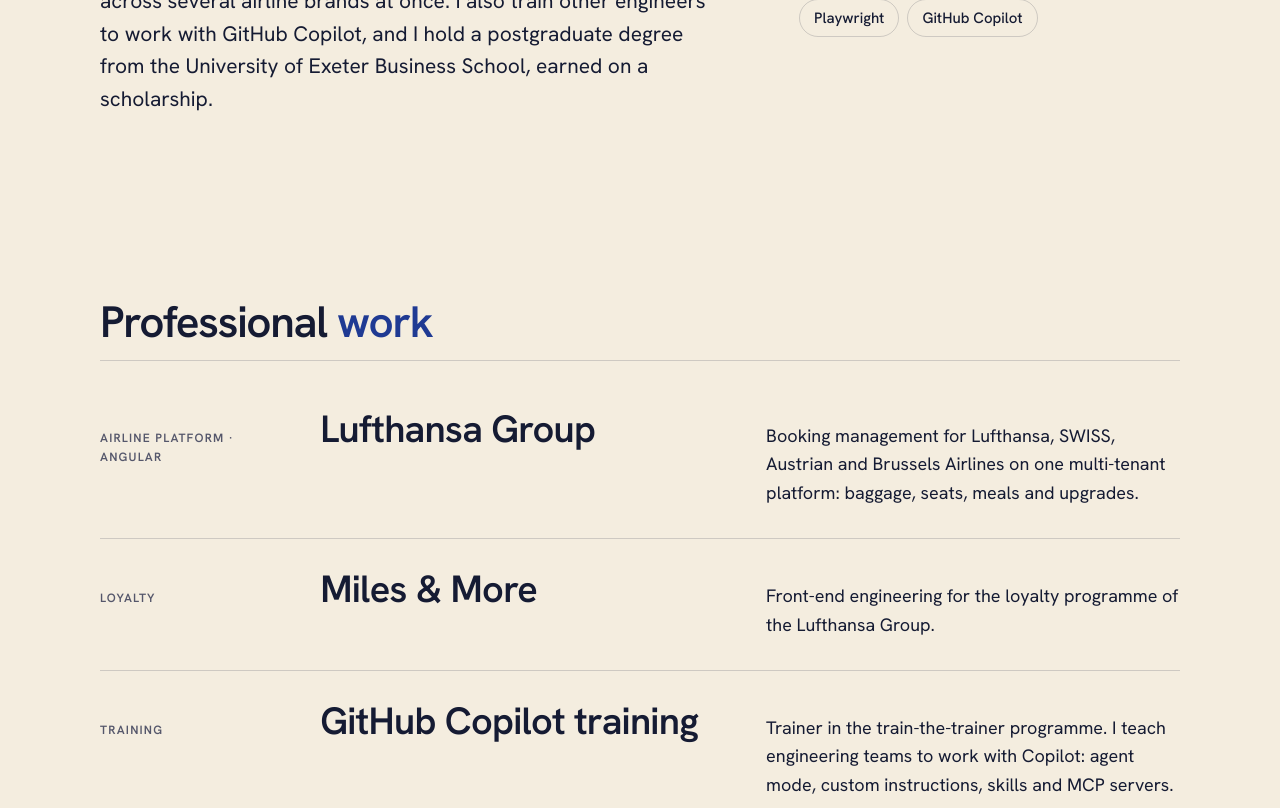
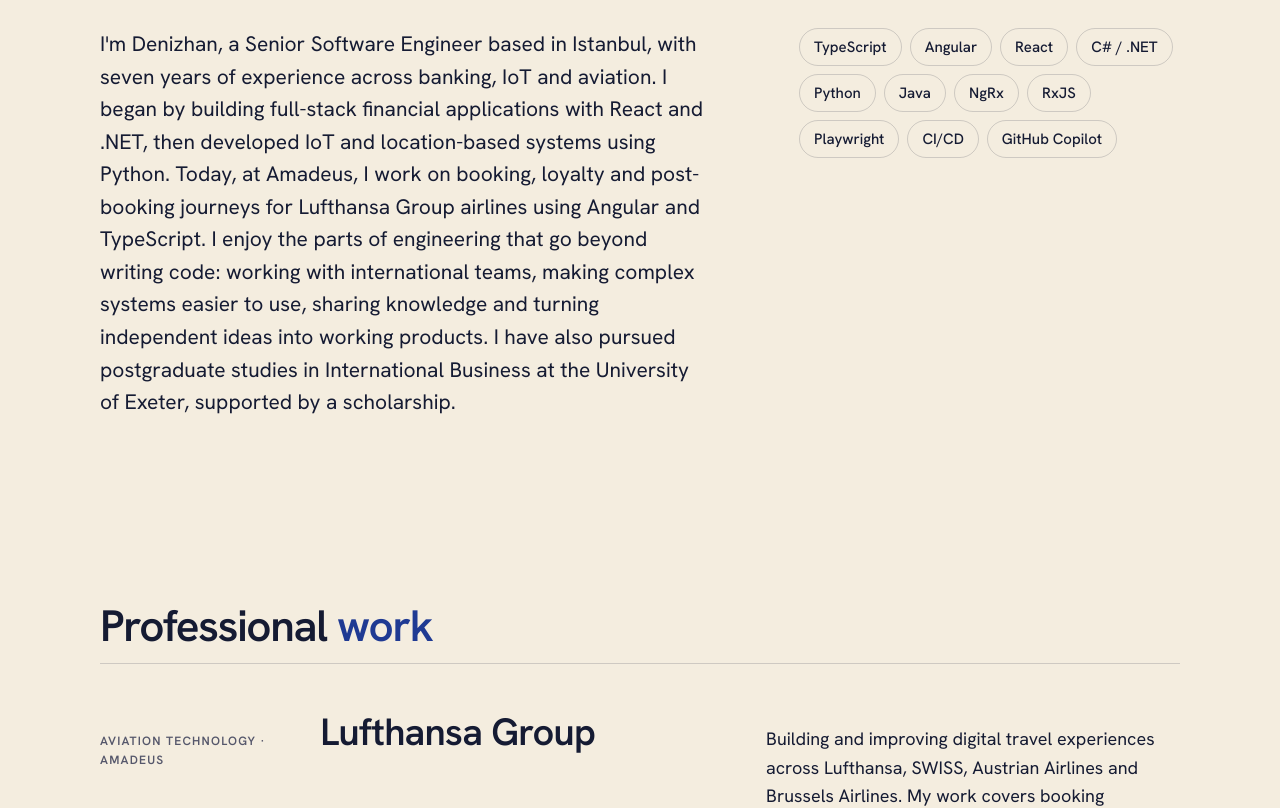
Before and after one commit to denizhankalkan/denizhan, an Angular app in the folder frontend/: page / in a window 1280 px wide. Shown: the part 1320-2128 px from the top of the page. Built offline with nearby package versions, Linux system fonts and the light colour scheme.

Commit message:
content update

```diff
--- a/frontend/src/app/content/site.content.ts
+++ b/frontend/src/app/content/site.content.ts
@@ -1,16 +1,23 @@
 import { SiteContent } from './site.model';
 
 /**
- * Every word, link and project on the site lives in this one file.
- * Change the text here and the page updates; no component needs touching.
+ * Central content file for denizhankalkan.com.
  *
- * Pictures go in frontend/public/media/ and are referenced as "media/your-file.jpg".
+ * Images should be placed in frontend/public/media/ and referenced as
+ * "media/filename.jpg". Leave image as an empty string until the asset exists.
+ *
+ * Editorial checklist before publication:
+ * - Confirm permission to publicly name each freelance client.
+ * - Confirm the exact scope of each engagement; do not add invented metrics.
+ * - Replace empty links and image fields once real assets are ready.
+ * - University of Exeter qualification is described as postgraduate studies,
+ *   not a conferred degree, until the final award is confirmed.
  */
 export const SITE: SiteContent = {
   name: { first: 'Denizhan', last: 'Kalkan' },
-  eyebrow: 'Senior Frontend Engineer · Istanbul',
+  eyebrow: 'Senior Software Engineer · Istanbul',
   intro:
-    'Seven years of Angular and TypeScript. I build the booking platforms that travellers of Lufthansa, SWISS, Austrian and Brussels Airlines use, currently for Amadeus.',
+    "Seven years of software engineering across finance, IoT and aviation. I've worked on high-stakes financial systems, location-based technologies and digital experiences for Lufthansa Group airlines. Beyond engineering, I train developers, contribute to open-source projects and build products of my own.",
 
   portrait: {
     src: 'media/portrait.jpg',
@@ -24,17 +31,31 @@ export const SITE: SiteContent = {
 
   nav: [
     { label: 'About', target: 'about' },
-    { label: 'Work', target: 'work' },
-    { label: 'Freelance', target: 'freelance' },
-    { label: 'Outside work', target: 'outside' },
+    { label: 'Engineering', target: 'work' },
+    { label: 'Products', target: 'products' },
+    { label: 'Client Work', target: 'freelance' },
+    { label: 'Beyond Code', target: 'outside' },
     { label: 'Contact', target: 'hello' },
   ],
 
   crossing: { west: 'West · grid', east: 'East · star' },
 
   about: {
-    text: 'I build the front end of large products: typed, tested, and shared across several airline brands at once. I also train other engineers to work with GitHub Copilot, and I hold a postgraduate degree from the University of Exeter Business School, earned on a scholarship.',
-    skills: ['TypeScript', 'Angular', 'NgRx', 'React', 'Playwright', 'GitHub Copilot'],
+    text:
+      "I'm Denizhan, a Senior Software Engineer based in Istanbul, with seven years of experience across banking, IoT and aviation. I began by building full-stack financial applications with React and .NET, then developed IoT and location-based systems using Python. Today, at Amadeus, I work on booking, loyalty and post-booking journeys for Lufthansa Group airlines using Angular and TypeScript. I enjoy the parts of engineering that go beyond writing code: working with international teams, making complex systems easier to use, sharing knowledge and turning independent ideas into working products. I have also pursued postgraduate studies in International Business at the University of Exeter, supported by a scholarship.",
+    skills: [
+      'TypeScript',
+      'Angular',
+      'React',
+      'C# / .NET',
+      'Python',
+      'Java',
+      'NgRx',
+      'RxJS',
+      'Playwright',
+      'CI/CD',
+      'GitHub Copilot',
+    ],
   },
 
   sections: [
@@ -43,183 +64,259 @@ export const SITE: SiteContent = {
       title: { plain: 'Professional', accent: 'work' },
       entries: [
         {
-          kind: 'Airline platform · Angular',
+          kind: 'Aviation technology · Amadeus',
           title: 'Lufthansa Group',
           description:
-            'Booking management for Lufthansa, SWISS, Austrian and Brussels Airlines on one multi-tenant platform: baggage, seats, meals and upgrades.',
+            'Building and improving digital travel experiences across Lufthansa, SWISS, Austrian Airlines and Brussels Airlines. My work covers booking management, post-booking flows, seats, baggage, upgrades and shared front-end functionality across airline brands.',
         },
         {
-          kind: 'Loyalty',
+          kind: 'Loyalty · Digital products',
           title: 'Miles & More',
-          description: 'Front-end engineering for the loyalty programme of the Lufthansa Group.',
+          description:
+            'Front-end engineering for loyalty and upgrade experiences in the Lufthansa Group ecosystem, connecting customer journeys with booking management and airline services.',
         },
         {
-          kind: 'Training',
-          title: 'GitHub Copilot training',
+          kind: 'AI education · Engineering enablement',
+          title: 'GitHub Copilot Training',
           description:
-            'Trainer in the train-the-trainer programme. I teach engineering teams to work with Copilot: agent mode, custom instructions, skills and MCP servers.',
+            'Delivered practical training for fellow engineers on AI-assisted development with GitHub Copilot, including agent workflows, custom instructions, skills and MCP-based tooling. I enjoy helping teams turn unfamiliar tools into useful everyday practices.',
+        },
+        {
+          kind: 'International engineering · Collaboration',
+          title: 'Engineering Beyond Borders',
+          description:
+            'Represented engineering work in international customer discussions and European PI Planning events, collaborating with product stakeholders and distributed teams to align technical delivery with business needs.',
+        },
+        {
+          kind: 'Banking · Full-stack engineering',
+          title: 'Fibabank',
+          description:
+            'Developed full-stack functionality for financial applications handling sensitive, high-value debt records. Worked with React, C# and .NET, including application access and authentication flows.',
+        },
+        {
+          kind: 'IoT · Location-based technology',
+          title: 'Boni Global',
+          description:
+            'Developed software for location-based tracking and mapping products in an IoT environment, working with Python and enterprise-facing use cases.',
         },
       ],
     },
     {
       id: 'products',
-      title: { plain: 'Own', accent: 'products' },
+      title: { plain: 'Independent', accent: 'products' },
       entries: [
         {
-          kind: 'Product · React',
+          kind: 'Independent product · React',
           title: 'SignMyShirt',
           url: 'https://github.com/denizhankalkan/signmyshirt',
           description:
-            'The last-day-of-school shirt, moved online. Share a link, friends sign your shirt with a note, and you keep it for good.',
+            'A digital take on the last-day-of-school tradition. Share a shirt, invite friends to leave notes and signatures, and keep the messages long after graduation. Designed as a playful, interactive product people can experience themselves.',
         },
         {
-          kind: 'Product · Fashion',
+          kind: 'Independent product · Fashion technology',
           title: 'PERSONA',
           url: 'https://github.com/denizhankalkan/persona',
           description:
-            'A fashion app that starts with a character. Pick a persona or an era and see what they would wear, piece by piece.',
+            'An exploration of fashion through characters, eras and personal identity. Start with a persona, discover the pieces behind their style, and turn cultural inspiration into a more interactive way of browsing fashion.',
         },
       ],
     },
     {
       id: 'freelance',
       title: { plain: 'Freelance &', accent: 'consulting' },
-      intro: 'Freelance, consulting and part-time engineering for companies in Turkey and abroad.',
-      // Each row is one client or project. Extend `description` with what you built and the result.
-      // For a picture, save it under frontend/public/media/freelance/ and set `image`.
-      // To hide a client's name, change `title` (for example "Technology company in Austria").
+      intro:
+        'Independent engineering and collaborations across Europe and beyond: web products, business automation, code modernisation and performance-focused improvements.',
       entries: [
         {
-          kind: 'Enterprise software',
+          kind: 'Germany · Backend optimisation',
+          title: 'GVB GmbH',
+          description:
+            'Backend memory optimisation for software supporting glass-production workflows. Focused on resource efficiency and improving the maintainability of memory-intensive application code.',
+          url: 'https://g-v-b.de/en/',
+          image: '', // media/freelance/gvb.jpg
+          imageAlt: 'GVB GmbH special-glass project',
+        },
+        {
+          kind: 'Turkey · Fashion e-commerce',
+          title: 'Knitology (KNTLGY)',
+          description:
+            'Website development for a contemporary fashion brand, bringing product presentation, responsive web experience and visual identity together in an online storefront.',
+          url: 'https://knitology.com.tr/',
+          image: '', // media/freelance/knitology.jpg
+          imageAlt: 'Knitology fashion website',
+        },
+        {
+          kind: 'France · B2B marketing technology',
+          title: 'Abiléo',
+          description:
+            'Freelance web-development collaboration with a French B2B marketing consultancy, supporting digital experiences for marketing and business communication.',
+          url: 'https://www.abileo.com/',
+          image: '', // media/freelance/abileo.jpg
+          imageAlt: 'Abiléo marketing website',
+        },
+        {
+          kind: 'Turkey · Business automation',
+          title: 'İlgisoft',
+          description:
+            'Work on software automation for hospital and restaurant operations, translating day-to-day business processes into practical application workflows.',
+          url: 'https://ilgisoft.com/',
+          image: '', // media/freelance/ilgisoft.jpg
+          imageAlt: 'İlgisoft business automation software',
+        },
+        {
+          kind: 'Egypt · Web development',
+          title: 'Wamda Studio',
+          description:
+            'Web development and optimisation for an Egyptian creative client, with attention to responsive presentation, usability and website performance.',
+          url: '', // Add the exact client's website; several businesses use this name.
+          image: '', // media/freelance/wamda.jpg
+          imageAlt: 'Wamda Studio website project',
+        },
+        {
+          kind: 'Turkey · Enterprise applications',
           title: 'Şişecam',
           description:
-            'Enterprise software work for Şişecam, the Turkish glass and chemicals group.',
+            'Enterprise software collaboration within an industrial business environment, contributing to application development and business-facing software workflows.',
+          url: '', // Add only a relevant, approved public project link.
+          image: '',
+          imageAlt: 'Şişecam enterprise software collaboration',
+        },
+        {
+          kind: 'Austria · Refactoring',
+          title: 'Technology Company · Austria',
+          description:
+            'Refactoring and improvement work on an existing software codebase, with a focus on clearer structure, maintainability and performance.',
           url: '',
           image: '',
-          imageAlt: '',
+          imageAlt: 'Software modernisation project in Austria',
         },
         {
-          kind: 'E-commerce · Web',
-          title: 'Knitology Fashion',
-          description: 'Web development for the online store of a fashion brand.',
+          kind: 'Turkey · Process automation',
+          title: 'Textile Operations Automation',
+          description:
+            'Software work around repetitive textile-business processes, exploring ways to make operational workflows easier to manage through automation.',
           url: '',
           image: '',
-          imageAlt: '',
+          imageAlt: 'Textile business automation project',
         },
         {
-          kind: 'Automation',
-          title: 'Textile automation',
-          description: 'Software that automates the business processes of a textile company.',
+          kind: 'Russia · Part-time engineering',
+          title: 'Technology Company · Russia',
+          description:
+            'Part-time engineering collaboration with an international technology team, contributing to application development and ongoing product work.',
           url: '',
           image: '',
-          imageAlt: '',
+          imageAlt: 'Part-time engineering collaboration',
         },
         {
-          kind: 'Automation',
-          title: 'Restaurant automation',
-          description: 'Software that automates the day-to-day operations of a restaurant.',
+          kind: 'Turkey · Part-time engineering',
+          title: 'Technology Company · Turkey',
+          description:
+            'Part-time software engineering alongside my primary role, contributing to product development and software maintenance.',
           url: '',
           image: '',
-          imageAlt: '',
+          imageAlt: 'Software engineering collaboration in Turkey',
         },
-        {
-          kind: 'Refactoring · Performance',
-          title: 'Austrian company',
-          description:
-            'Refactoring and performance improvements on an existing codebase for a company in Austria.',
-          url: '',
-          image: '',
-          imageAlt: '',
-        },
-        {
-          kind: 'Web',
-          title: 'Wamda Studio',
-          description: 'Web development and optimisation for Wamda Studio.',
-          url: '',
-          image: '',
-          imageAlt: '',
-        },
-        {
-          kind: 'Part-time engineering',
-          title: 'Russian technology company',
-          description: 'Part-time software engineering for a technology company based in Russia.',
-          url: '',
-          image: '',
-          imageAlt: '',
-        },
-        {
-          kind: 'Part-time engineering',
-          title: 'Turkish company',
-          description: 'Part-time software engineering for a company in Turkey.',
-          url: '',
-          image: '',
-          imageAlt: '',
-        },
-        {
-          kind: 'Freelance development',
-          title: 'French marketing company',
-          description: 'Freelance development for a marketing company in France.',
-          url: '',
-          image: '',
-          imageAlt: '',
-        },
-        {
-          kind: 'Open source · AI',
-          title: 'Quivr',
-          description: 'Contribution to Quivr, an open-source AI project.',
-          url: '',
-          image: '',
-          imageAlt: '',
-        },
-        // TODO: British company. Hidden until the title and the scope of the work are filled in.
-        { kind: 'Freelance', title: '', description: '', url: '', image: '', imageAlt: '' },
+        // Future entries: UK client and Halil Ibrahim's company.
+        // Add them only when the project scope and naming permission are confirmed.
       ],
     },
     {
       id: 'outside',
-      title: { plain: 'Outside of', accent: 'professional life' },
-      intro: 'Filmmaking, cinema and marketing projects.',
+      title: { plain: 'Beyond', accent: 'code' },
+      intro:
+        'Curiosity does not stop at work: coding meetups, open-source AI, photography, filmmaking, academic communities and writing.',
       entries: [
         {
-          kind: 'Short film',
+          kind: 'Coding community · Istanbul',
+          title: 'CodeHub Kadıköy',
+          description:
+            'An informal international coding circle in Kadıköy. Friends from different countries met to solve LeetCode challenges, compare approaches and keep learning together over coffee.',
+          url: '',
+          image: '', // media/codehub-kadikoy.jpg
+          imageAlt: 'Friends solving coding problems at CodeHub Kadıköy',
+        },
+        {
+          kind: 'Open source · Artificial intelligence',
+          title: 'Quivr',
+          description:
+            'Open-source contributions to an AI project, connecting my interest in intelligent systems with collaborative software development.',
+          url: '', // Add the specific public PR or contribution URL.
+          image: '',
+          imageAlt: 'Quivr open-source AI contribution',
+        },
+        {
+          kind: 'Academic community · United Kingdom',
+          title: 'University of Exeter · Data Science Society',
+          description:
+            'Technology-focused community activities alongside postgraduate studies in International Business, continuing my interest in learning across disciplines.',
+          url: '',
+          image: '', // media/exeter-tech.jpg
+          imageAlt: 'University of Exeter data science community',
+        },
+        {
+          kind: 'Filmmaking · Istanbul',
           title: 'One More Day in Istanbul',
           description:
-            'A short film about staying one day longer in the city that sits on two continents.',
+            'A short-film project exploring the city between two continents through everyday moments, movement and a personal sense of place.',
           url: '',
+          image: '', // media/one-more-day-istanbul.jpg
+          imageAlt: 'One More Day in Istanbul short-film project',
+        },
+        {
+          kind: 'Photography · Writing · Culture',
+          title: 'Stories Beyond Software',
+          description:
+            'Photography, history, cinema and essays about culture, identity and the small details of everyday life. I am interested in how technology and the humanities shape the way we see the world.',
+          url: '', // Add Substack or portfolio-of-photography URL when ready.
           image: '',
-          imageAlt: '',
+          imageAlt: 'Photography and cultural writing projects',
         },
-        // TODO: more films and marketing projects. Fill in a title to show a row.
-        { kind: 'Film', title: '', description: '', url: '', image: '', imageAlt: '' },
-        { kind: 'Marketing', title: '', description: '', url: '', image: '', imageAlt: '' },
-        { kind: 'Marketing', title: '', description: '', url: '', image: '', imageAlt: '' },
       ],
     },
   ],
 
   path: [
-    { when: 'Now', title: 'Amadeus', detail: 'Software engineer, Istanbul' },
+    {
+      when: 'Now',
+      title: 'Amadeus · Lufthansa Group',
+      detail: 'Senior Software Engineer · airline digital products',
+    },
     {
       when: 'Before',
-      title: 'Lufthansa Group · Miles & More',
-      detail: 'Airline booking and loyalty products',
+      title: 'Boni Global',
+      detail: 'Software Engineer · IoT, tracking and mapping technologies',
+    },
+    {
+      when: 'Earlier',
+      title: 'Fibabank',
+      detail: 'Full-Stack Engineer · financial platforms',
     },
     {
       when: 'Study',
       title: 'University of Exeter',
-      detail: 'Postgraduate degree, Business School · scholarship',
+      detail: 'International Business Management & Innovation postgraduate studies · scholarship',
     },
-    { when: 'In total', title: 'Seven years', detail: 'of professional software engineering' },
+    {
+      when: 'Study',
+      title: 'University of Namik Kemal',
+      detail: 'Computer Science and Engineering undergraduate studies',
+    },
+    {
+      when: 'In total',
+      title: 'Seven years',
+      detail: 'of professional software engineering',
+    },
   ],
 
   contact: {
     greeting: { plain: 'Merhaba,', accent: 'hello.' },
-    note: 'For work, freelance projects or film, find me here.',
-    // TODO: paste your profile addresses between the quotes.
+    note:
+      'For software engineering opportunities, independent projects, technical collaboration or creative work, get in touch.',
     links: [
       { label: 'GitHub', url: 'https://github.com/denizhankalkan' },
-      { label: 'LinkedIn', url: '' },
-      { label: 'YouTube', url: '' },
+      { label: 'LinkedIn', url: '' }, // TODO: Add verified profile URL.
+      { label: 'YouTube', url: '' }, // TODO: Add when ready.
     ],
     showForm: false,
   },
@@ -227,7 +324,6 @@ export const SITE: SiteContent = {
   footer: {
     left: '© 2026 Denizhan Kalkan',
     right: 'Built with Angular and TypeScript',
-    // TODO: address of this project on GitHub. Shows a "View source" link when filled in.
     sourceUrl: 'https://github.com/denizhankalkan/denizhan',
   },
 };
```
